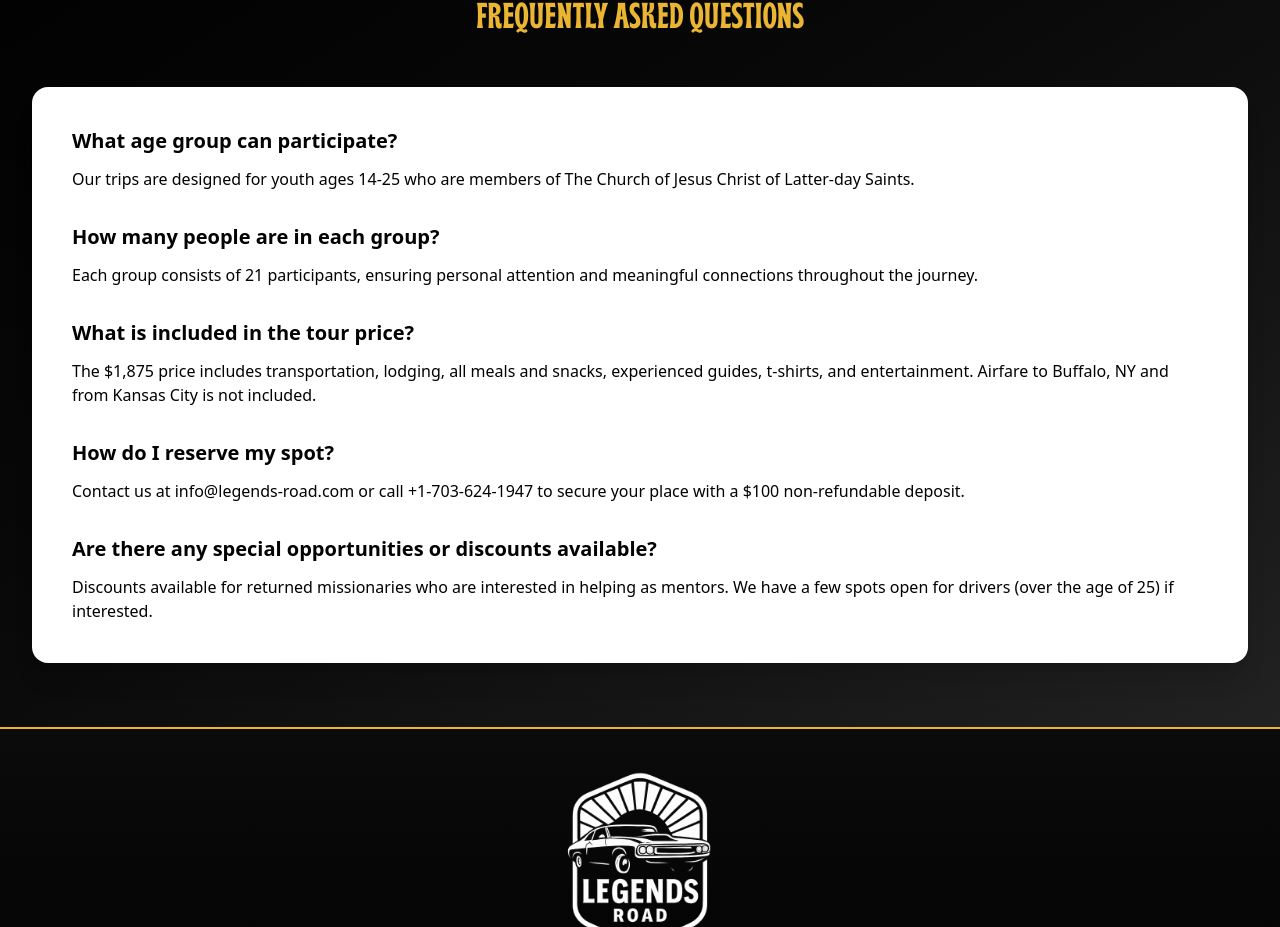
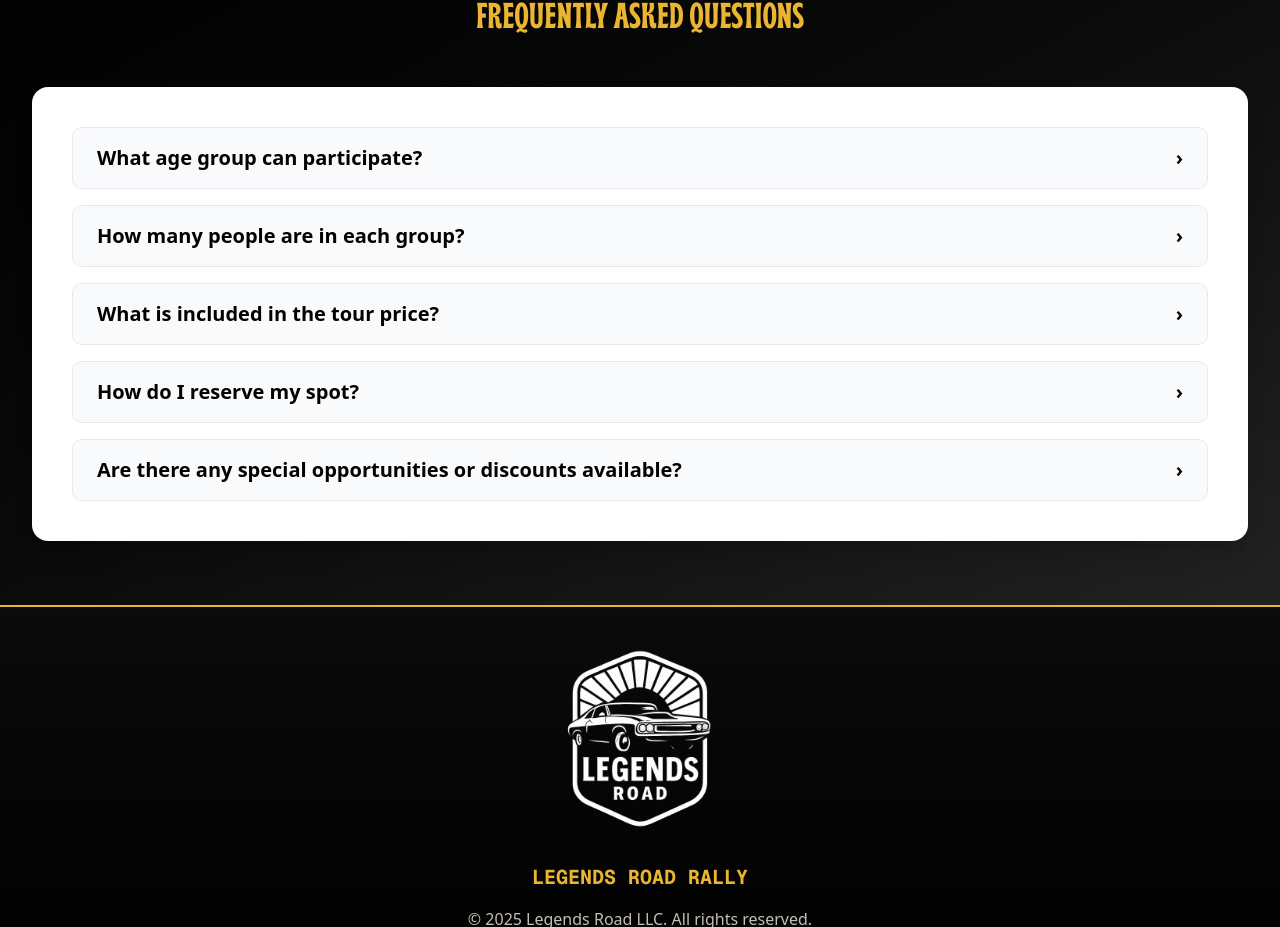
Before and after one commit to grandepeter/legendsroadrallywebsite, a Next.js app: page / in a window 1280 px wide. Shown: the part 4795-5722 px from the top of the page. Built offline with nearby package versions, Linux system fonts and the light colour scheme.

Commit message:
I made the Q&A section have drop downs in stead of fully written out. Not sure if Mike wants that or not but can ask him later.

```diff
--- a/app/page.tsx
+++ b/app/page.tsx
@@ -1,3 +1,5 @@
+"use client";
+
 /**
  * Legends Road Rally Landing Page
  *
@@ -9,10 +11,22 @@
  */
 
 import Image from "next/image";
+import { useState } from "react";
 import Header from "./components/Header";
 import HeroCarousel from "./components/HeroCarousel";
 
 export default function Home() {
+  // State to track which FAQ dropdown is currently open
+  // Only one dropdown can be open at a time (accordion behavior)
+  const [openFaqIndex, setOpenFaqIndex] = useState<number | null>(null);
+
+  // Function to handle FAQ dropdown clicks
+  const toggleFaq = (index: number) => {
+    // If clicking the same FAQ that's already open, close it
+    // Otherwise, open the clicked FAQ and close any others
+    setOpenFaqIndex(openFaqIndex === index ? null : index);
+  };
+
   return (
     <div className="min-h-screen">
       {/* Fixed Header Component */}
@@ -583,57 +597,147 @@ export default function Home() {
             </h2>
 
             <div className="bg-white rounded-2xl p-10 shadow-xl mx-4">
-              <div className="space-y-8">
-                <div>
-                  <h3 className="text-xl font-bold text-[var(--legends-dark-black)] mb-3">
+              <div className="space-y-4">
+                {/* FAQ Item 1 */}
+                <div className="border border-gray-200 rounded-lg overflow-hidden">
+                  <button
+                    onClick={() => toggleFaq(0)}
+                    className="w-full px-6 py-4 text-left bg-gray-50 hover:bg-gray-100 transition-colors duration-200 flex justify-between items-center"
+                  >
+                    <h3 className="text-xl font-bold text-[var(--legends-dark-black)]">
                       What age group can participate?
                     </h3>
+                    <span
+                      className={`text-xl font-bold transition-transform duration-200 ${
+                        openFaqIndex === 0 ? "rotate-90" : ""
+                      }`}
+                    >
+                      ›
+                    </span>
+                  </button>
+                  {openFaqIndex === 0 && (
+                    <div className="px-6 py-4 bg-white border-t border-gray-200">
                       <p className="text-[var(--legends-dark-black)]">
-                    Our trips are designed for youth ages 14-25 who are members
-                    of The Church of Jesus Christ of Latter-day Saints.
+                        Our trips are designed for youth ages 14-25 who are
+                        members of The Church of Jesus Christ of Latter-day
+                        Saints.
                       </p>
                     </div>
+                  )}
+                </div>
 
-                <div>
-                  <h3 className="text-xl font-bold text-[var(--legends-dark-black)] mb-3">
+                {/* FAQ Item 2 */}
+                <div className="border border-gray-200 rounded-lg overflow-hidden">
+                  <button
+                    onClick={() => toggleFaq(1)}
+                    className="w-full px-6 py-4 text-left bg-gray-50 hover:bg-gray-100 transition-colors duration-200 flex justify-between items-center"
+                  >
+                    <h3 className="text-xl font-bold text-[var(--legends-dark-black)]">
                       How many people are in each group?
                     </h3>
+                    <span
+                      className={`text-xl font-bold transition-transform duration-200 ${
+                        openFaqIndex === 1 ? "rotate-90" : ""
+                      }`}
+                    >
+                      ›
+                    </span>
+                  </button>
+                  {openFaqIndex === 1 && (
+                    <div className="px-6 py-4 bg-white border-t border-gray-200">
                       <p className="text-[var(--legends-dark-black)]">
-                    Each group consists of 21 participants, ensuring personal
-                    attention and meaningful connections throughout the journey.
+                        Each group consists of 21 participants, ensuring
+                        personal attention and meaningful connections throughout
+                        the journey.
                       </p>
                     </div>
+                  )}
+                </div>
 
-                <div>
-                  <h3 className="text-xl font-bold text-[var(--legends-dark-black)] mb-3">
+                {/* FAQ Item 3 */}
+                <div className="border border-gray-200 rounded-lg overflow-hidden">
+                  <button
+                    onClick={() => toggleFaq(2)}
+                    className="w-full px-6 py-4 text-left bg-gray-50 hover:bg-gray-100 transition-colors duration-200 flex justify-between items-center"
+                  >
+                    <h3 className="text-xl font-bold text-[var(--legends-dark-black)]">
                       What is included in the tour price?
                     </h3>
+                    <span
+                      className={`text-xl font-bold transition-transform duration-200 ${
+                        openFaqIndex === 2 ? "rotate-90" : ""
+                      }`}
+                    >
+                      ›
+                    </span>
+                  </button>
+                  {openFaqIndex === 2 && (
+                    <div className="px-6 py-4 bg-white border-t border-gray-200">
                       <p className="text-[var(--legends-dark-black)]">
-                    The $1,875 price includes transportation, lodging, all meals
-                    and snacks, experienced guides, t-shirts, and entertainment.
-                    Airfare to Buffalo, NY and from Kansas City is not included.
+                        The $1,875 price includes transportation, lodging, all
+                        meals and snacks, experienced guides, t-shirts, and
+                        entertainment. Airfare to Buffalo, NY and from Kansas
+                        City is not included.
                       </p>
                     </div>
+                  )}
+                </div>
 
-                <div>
-                  <h3 className="text-xl font-bold text-[var(--legends-dark-black)] mb-3">
+                {/* FAQ Item 4 */}
+                <div className="border border-gray-200 rounded-lg overflow-hidden">
+                  <button
+                    onClick={() => toggleFaq(3)}
+                    className="w-full px-6 py-4 text-left bg-gray-50 hover:bg-gray-100 transition-colors duration-200 flex justify-between items-center"
+                  >
+                    <h3 className="text-xl font-bold text-[var(--legends-dark-black)]">
                       How do I reserve my spot?
                     </h3>
+                    <span
+                      className={`text-xl font-bold transition-transform duration-200 ${
+                        openFaqIndex === 3 ? "rotate-90" : ""
+                      }`}
+                    >
+                      ›
+                    </span>
+                  </button>
+                  {openFaqIndex === 3 && (
+                    <div className="px-6 py-4 bg-white border-t border-gray-200">
                       <p className="text-[var(--legends-dark-black)]">
-                    Contact us at info@legends-road.com or call +1-703-624-1947
-                    to secure your place with a $100 non-refundable deposit.
+                        Contact us at info@legends-road.com or call
+                        +1-703-624-1947 to secure your place with a $100
+                        non-refundable deposit.
                       </p>
                     </div>
+                  )}
+                </div>
 
-                <div>
-                  <h3 className="text-xl font-bold text-[var(--legends-dark-black)] mb-3">
-                    Are there any special opportunities or discounts available?
+                {/* FAQ Item 5 */}
+                <div className="border border-gray-200 rounded-lg overflow-hidden">
+                  <button
+                    onClick={() => toggleFaq(4)}
+                    className="w-full px-6 py-4 text-left bg-gray-50 hover:bg-gray-100 transition-colors duration-200 flex justify-between items-center"
+                  >
+                    <h3 className="text-xl font-bold text-[var(--legends-dark-black)]">
+                      Are there any special opportunities or discounts
+                      available?
                     </h3>
+                    <span
+                      className={`text-xl font-bold transition-transform duration-200 ${
+                        openFaqIndex === 4 ? "rotate-90" : ""
+                      }`}
+                    >
+                      ›
+                    </span>
+                  </button>
+                  {openFaqIndex === 4 && (
+                    <div className="px-6 py-4 bg-white border-t border-gray-200">
                       <p className="text-[var(--legends-dark-black)]">
                         Discounts available for returned missionaries who are
-                    interested in helping as mentors. We have a few spots open
-                    for drivers (over the age of 25) if interested.
+                        interested in helping as mentors. We have a few spots
+                        open for drivers (over the age of 25) if interested.
                       </p>
+                    </div>
+                  )}
                 </div>
               </div>
             </div>
```
Lines whose indentation alone changed are shown as unchanged.
